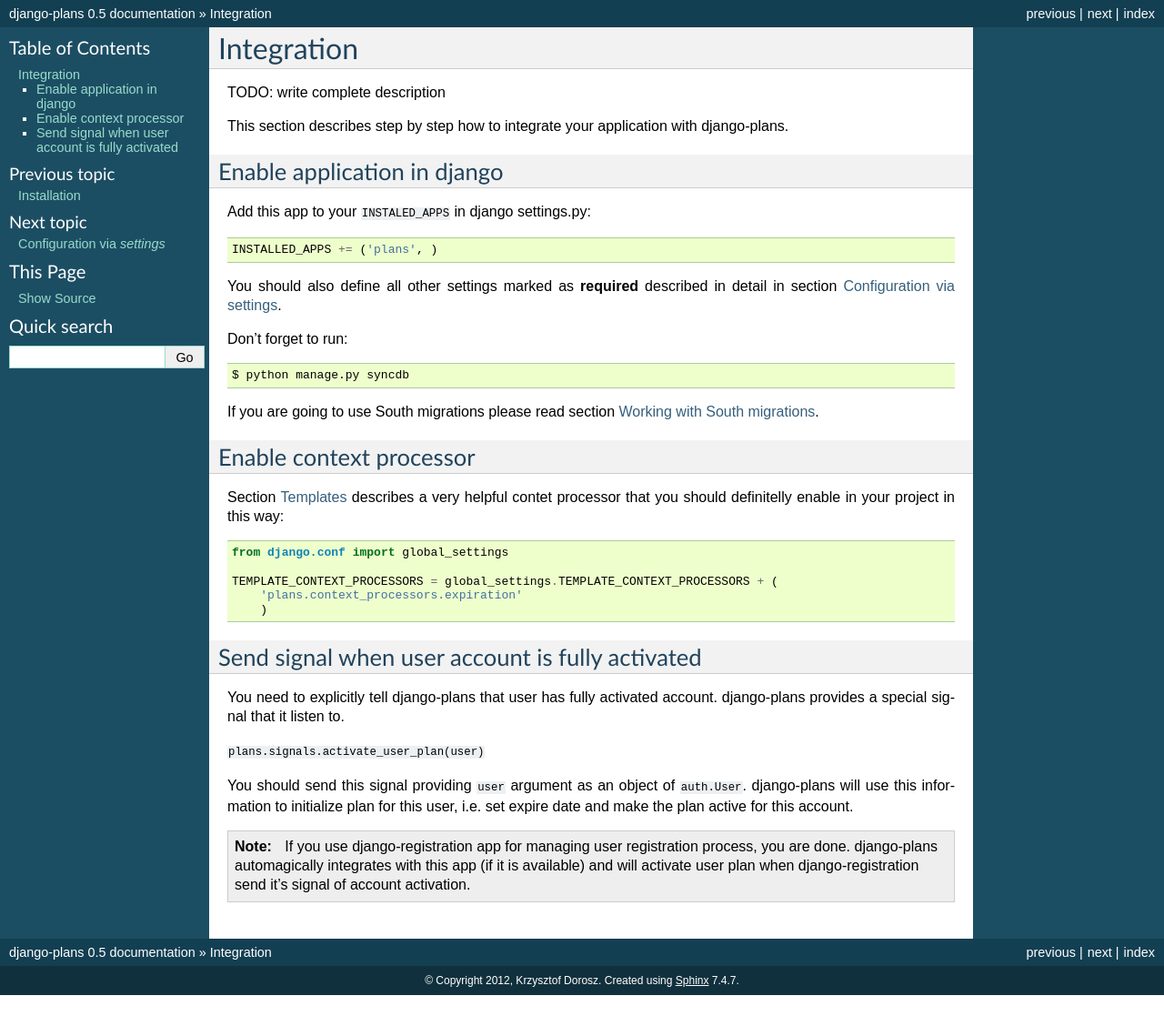
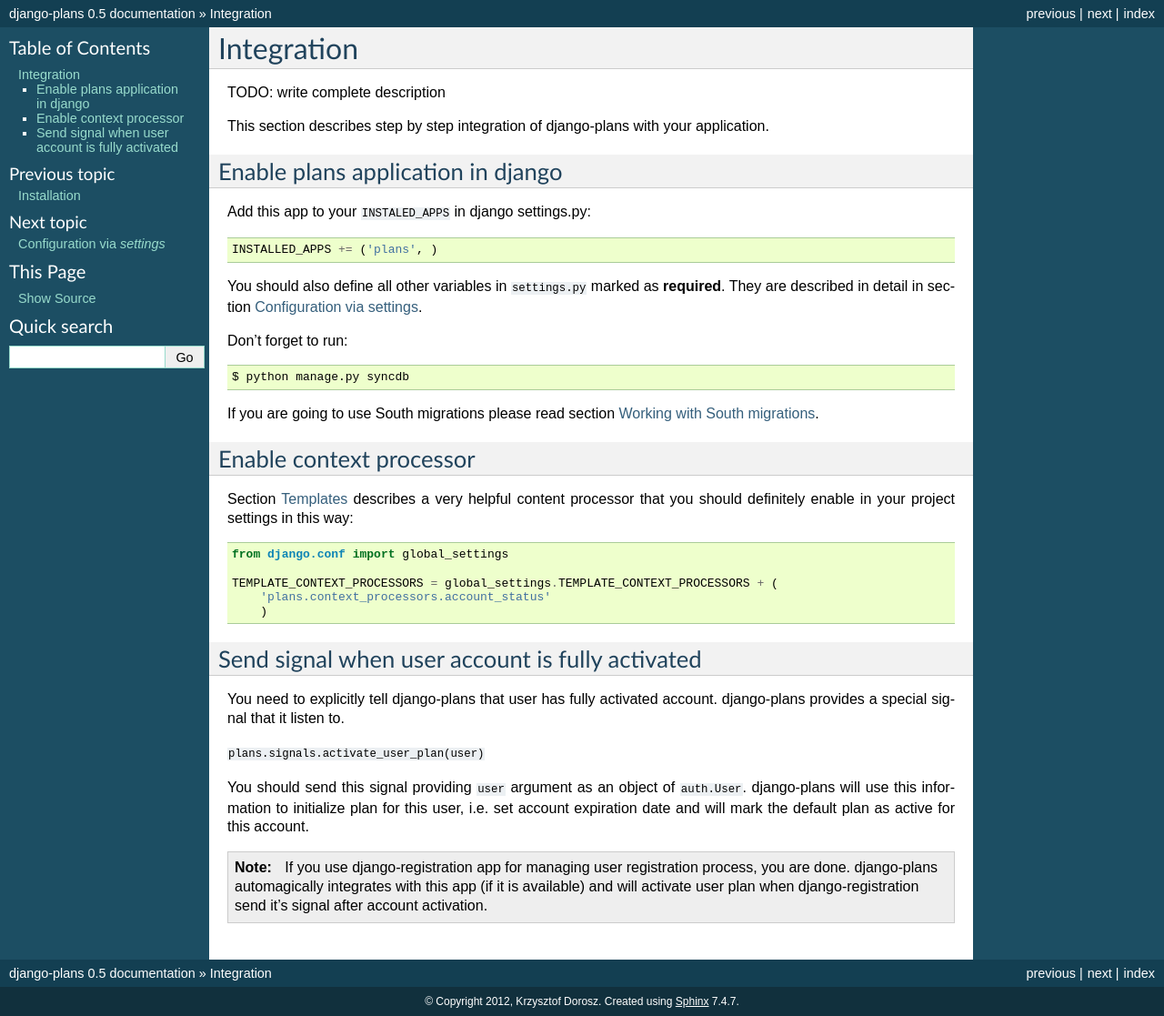
Before and after one commit to django-getpaid/django-plans, a Sphinx documentation site: the page built from docs/source/integration.rst, in a window 1280 px wide. Shown: the whole page at 91% size. Built offline with Sphinx 7.4.7, drawn with Linux system fonts in a browser that asks for light colours; before the commit the page ends 1094 px from its top, so only the background shows below that.

Commit message:
Fixing docs on context_processor naming.

```diff
--- a/docs/source/integration.rst
+++ b/docs/source/integration.rst
@@ -3,17 +3,18 @@
 
 TODO: write complete description
 
-This section describes step by step how to integrate your application with django-plans.
+This section describes step by step integration of django-plans with your application.
 
 
-Enable application in django
-----------------------------
+Enable plans application in django
+----------------------------------
 
 Add this app to your ``INSTALED_APPS`` in django settings.py::
 
     INSTALLED_APPS += ('plans', )
 
-You should also define all other settings marked as **required** described in detail in section :doc:`settings`.
+You should also define all other variables in ``settings.py`` marked as **required**.
+They are described in detail in section :doc:`settings`.
 
 Don't forget to run::
 
@@ -25,12 +26,12 @@
 
 Enable context processor
 -------------------------
-Section :doc:`templating` describes a very helpful contet processor that you should definitelly enable in your project in this way::
+Section :doc:`templating` describes a very helpful content processor that you should definitely enable in your project settings in this way::
 
         from django.conf import global_settings
 
         TEMPLATE_CONTEXT_PROCESSORS = global_settings.TEMPLATE_CONTEXT_PROCESSORS + (
-            'plans.context_processors.expiration'
+            'plans.context_processors.account_status'
             )
 
 Send signal when user account is fully activated
@@ -40,9 +41,11 @@
 
 ``plans.signals.activate_user_plan(user)``
 
-You should send this signal providing ``user`` argument as an object of ``auth.User``. django-plans will use this information to initialize plan for this user, i.e. set expire date and make the plan active for this account.
+You should send this signal providing ``user`` argument as an object of ``auth.User``. django-plans will use this information to initialize plan for this user, i.e. set account expiration date and will mark the default plan as active for this account.
 
 .. note::
 
-    If you use django-registration app for managing user registration process, you are done. django-plans automagically integrates with this app (if it is available) and will activate user plan when django-registration
-    send it's signal of account activation.
+    If you use django-registration app for managing user registration process,
+    you are done. django-plans automagically integrates with this app
+    (if it is available) and will activate user plan when django-registration
+    send it's signal after account activation.
```
